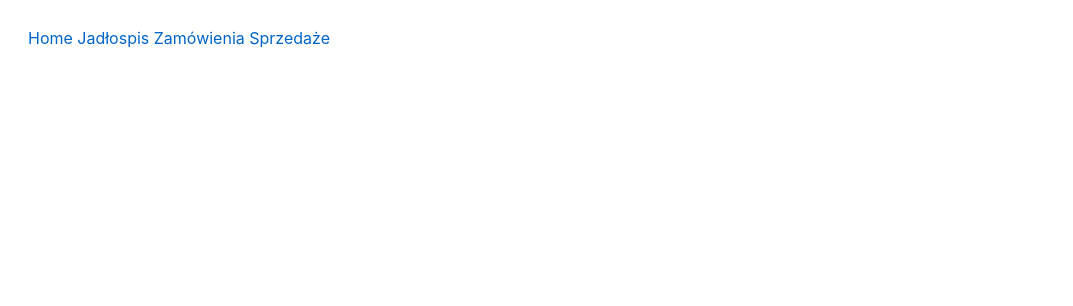
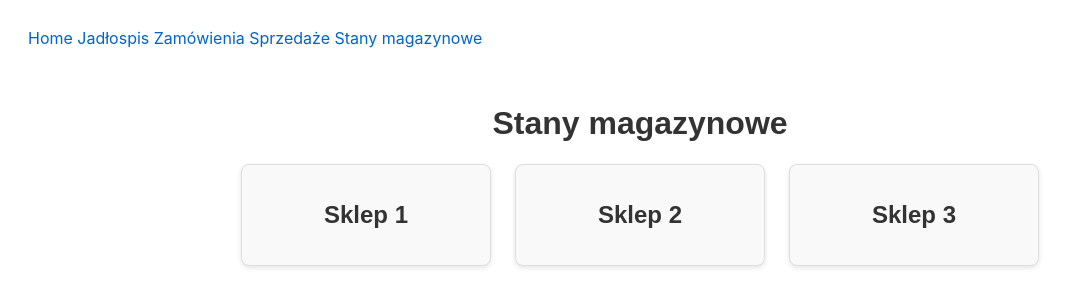
Before and after one commit to ikardb/BazyDanych, a Svelte app in the folder frontend/: page /stockLevels in a window 1280 px wide. Shown: the top 306 px of the page, without its empty margins (0-1073 px from the left). Built offline with nearby package versions, Linux system fonts and the light colour scheme.

Commit message:
Frontend do sprawdzania stanow magazynowych

```diff
--- a/frontend/src/App.svelte
+++ b/frontend/src/App.svelte
@@ -4,6 +4,7 @@
 	import DiningMenu from './routes/DiningMenu.svelte';
 	import Orders from './routes/Orders.svelte';
 	import Sales from './routes/Sales.svelte';
+	import StockLevels from './routes/StockLevels.svelte';
 </script>
 
 <Router>
@@ -12,12 +13,14 @@
 		<Link to="/diningMenu">Jadłospis</Link>
 		<Link to="/orders">Zamówienia</Link>
 		<Link to="/sales">Sprzedaże</Link>
+		<Link to="/stockLevels">Stany magazynowe</Link>
 	</nav>
 
 	<Route path="/" component={Home} />
 	<Route path="/diningMenu" component={DiningMenu} />
 	<Route path="/orders" component={Orders} />
 	<Route path="/sales" component={Sales} />
+	<Route path="/stockLevels" component={StockLevels} />
 </Router>
 
 <style>
--- a/frontend/src/routes/Home.svelte
+++ b/frontend/src/routes/Home.svelte
@@ -7,6 +7,7 @@
     <p>Przejdź do <Link to="/diningMenu">Jadłospisów</Link>.</p>
     <p>Przejdź do <Link to="/orders">Zamówień</Link>.</p>
     <p>Przejdź do <Link to="/sales">Sprzedaży</Link>.</p>
+    <p>Przejdź do <Link to="/stockLevels">Stanów magazynowych</Link>.</p>
 </main>
 
 <style>
--- a/frontend/src/routes/Orders.svelte
+++ b/frontend/src/routes/Orders.svelte
@@ -95,6 +95,8 @@
                 throw new Error(errorData.message);
             }
 
+            fetchOrderPositions(selectedOrderId);
+            fetchOrdersByShopId(selectedStoreId);
         } catch (err) {
             error = err.message;
         }
--- /dev/null
+++ b/frontend/src/routes/StockLevels.svelte
@@ -0,0 +1,167 @@
+<script>
+    let stores = [
+        { id: 1, name: "Sklep 1" },
+        { id: 2, name: "Sklep 2" },
+        { id: 3, name: "Sklep 3" },
+    ];
+    let error = null;
+    let selectedStoreId = null;
+    let showStockLevels = false;
+    let stockLevels = [];
+    let searchQuery = "";
+
+    const fetchStockLevelsByShopId = async (storeId, query = "") => {
+        try {
+            const url = `http://localhost:8080/api/getStockLevelByShopID/${storeId}?q=${encodeURIComponent(query)}`;
+            const response = await fetch(url);
+
+            if (!response.ok) {
+                const errorData = await response.json();
+                throw new Error(errorData.message);
+            }
+
+            const result = await response.json();
+            stockLevels = result.data;
+            error = null;
+        } catch (err) {
+            error = err.message;
+        }
+    };
+
+    const handleStoreClick = async (storeId) => {
+        selectedStoreId = storeId;
+        showStockLevels = true;
+        searchQuery = "";
+        await fetchStockLevelsByShopId(selectedStoreId);
+    };
+
+    const handleSearch = async () => {
+        if (selectedStoreId) {
+            await fetchStockLevelsByShopId(selectedStoreId, searchQuery);
+        }
+    };
+</script>
+
+<main>
+    {#if error}
+        <p class="error">{error}</p>
+    {:else if !selectedStoreId}
+        <h1>Stany magazynowe</h1>
+        <div class="store-container">
+            {#each stores as store}
+                <button class="store-item" on:click={() => handleStoreClick(store.id)}>
+                    <h2>{store.name}</h2>
+                </button>
+            {/each}
+        </div>
+    {:else}
+        <div class="stocks-container">
+            <h1>Stan dla sklepu #{selectedStoreId}</h1>
+            <button on:click={() => (selectedStoreId = null)}>Wróć do wyboru sklepu</button>
+
+            <input type="text" placeholder="Wyszukaj:" bind:value={searchQuery} on:input={handleSearch}/>
+            {#if stockLevels.length === 0}
+                <p class="loading">Brak produktów dla tego sklepu.</p>
+            {:else if showStockLevels}
+                <ul>
+                    {#each stockLevels as stock}
+                        <li>
+                            <div class="stock-item">
+                                <strong>Nazwa:</strong> {stock.nazwa} <br>
+                                <strong>Ilość:</strong> {stock.ilosc} <br>
+                            </div>
+                        </li>
+                    {/each}
+                </ul>
+            {/if}
+        </div>
+    {/if}
+</main>
+
+<style>
+    main {
+        text-align: center;
+        padding: 1em;
+        font-family: Arial, sans-serif;
+    }
+
+    .error {
+        color: red;
+        font-size: 1.2em;
+    }
+
+    .loading {
+        color: #555;
+        font-size: 1.2em;
+    }
+
+    .store-container {
+        display: flex;
+        flex-wrap: wrap;
+        justify-content: center;
+        gap: 1.5em;
+        margin-top: 1em;
+    }
+
+    .store-item {
+        border: 1px solid #ddd;
+        border-radius: 8px;
+        padding: 1em;
+        background-color: #f9f9f9;
+        width: 250px;
+        box-shadow: 0 2px 5px rgba(0, 0, 0, 0.1);
+        text-align: center;
+        cursor: pointer;
+        transition: transform 0.2s;
+    }
+
+    .store-item:hover {
+        transform: scale(1.05);
+    }
+
+    .stocks-container {
+        margin-top: 2em;
+        max-width: 800px;
+        margin-left: auto;
+        margin-right: auto;
+        text-align: center;
+        display: flex;
+        flex-direction: column;
+        align-items: center;
+    }
+
+    .stocks-container ul {
+        list-style-type: none;
+        display: flex;
+        flex-direction: column-reverse;
+        width: 100%;
+        padding: 0;
+        margin: 0;
+    }
+
+    .stock-item {
+        background: #f4f4f4;
+        border: none;
+        margin: 0.5em 0;
+        padding: 1em;
+        border-radius: 5px;
+        box-shadow: 0 1px 3px rgba(0, 0, 0, 0.1);
+        text-align: left;
+        width: 100%;
+    }
+
+    input[type="text"] {
+        padding: 0.5em;
+        font-size: 1em;
+        margin-bottom: 1em;
+        border: 1px solid #ddd;
+        border-radius: 5px;
+        width: 80%;
+        max-width: 400px;
+    }
+
+    input[type="text"]:focus {
+        outline: none;
+        border-color: #007bff;
+    }
+</style>
```
Also changed, not shown: frontend/src/routes/Sales.svelte (indentation only), 1 other file (tests, documents, lock files or other folders).
